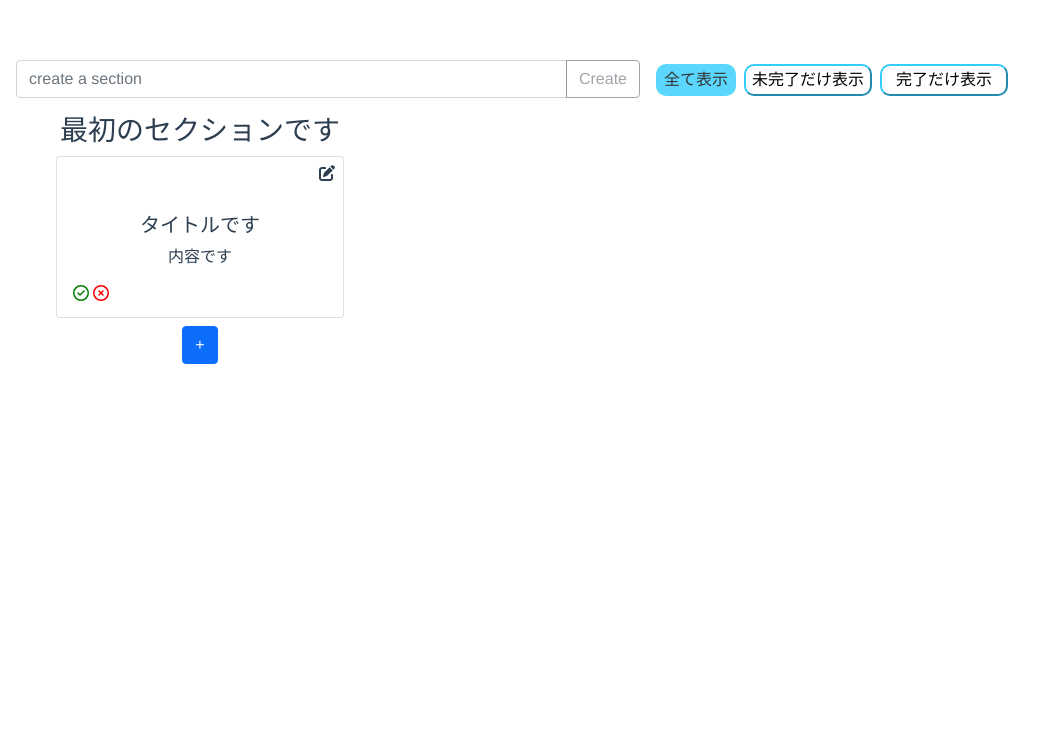
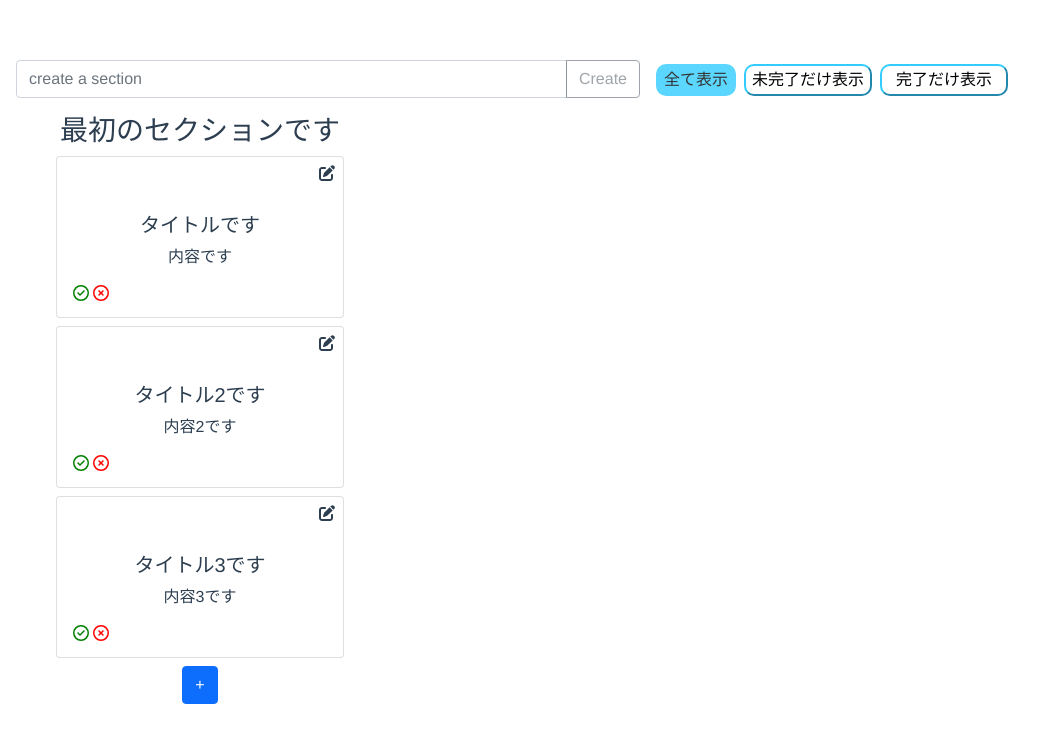
Before and after one commit to ryu0121/task_management_app_by_vue, a Vue app: page / in a window 1280 px wide. Shown: the top 742 px of the page, without its empty margins (0-1055 px from the left). Built offline with nearby package versions, Linux system fonts and the light colour scheme.

Commit message:
wip: filter機能完成

```diff
--- a/domain/Task.js
+++ b/domain/Task.js
@@ -1,6 +1,21 @@
 export class Sections {
   constructor(items) {
     this.items = items
+  }
+
+  copy() {
+    const copied = new Sections([])
+    for (const section of this.items) {
+      const copySection = new Section(section.name, section.id)
+
+      for (const task of section.tasks) {
+        const copyTask = task
+        copySection.push(copyTask)
+      }
+      copied.push(copySection)
+    }
+
+    return copied
   }
 
   push(section) {
@@ -16,6 +31,22 @@ export class Sections {
     });
 
     return result
+  }
+
+  getSectionIndex(sectionId) {
+    let index;
+    this.items.forEach((section, i) => {
+      if (section.id === sectionId) {
+        index = i
+      }
+    });
+
+    return index
+  }
+
+  deleteSection(sectionId) {
+    const index = this.getSectionIndex(sectionId)
+    this.items.splice(index, 1)
   }
 
   insertTaskToSection(task, sectionId) {
@@ -61,8 +92,8 @@ export class Sections {
 }
 
 export class Section {
-  constructor(name = '') {
-    this.id = getUniqueStr()
+  constructor(name = '', id = '') {
+    this.id = id === '' ? getUniqueStr() : id
     this.tasks = []
     this.name = name
   }
@@ -110,6 +141,14 @@ export class Task {
     this.sectionId = sectionId
   }
 
+  copy() {
+    const newTask = new Task({ title: this.title, content: this.content, sectionId: this.sectionId })
+    newTask.id = this.id
+    newTask.status = this.status
+
+    return newTask
+  }
+
   activate(payload) {
     this.toActivate()
     this.title = payload.title
--- a/src/App.vue
+++ b/src/App.vue
@@ -1,3 +1,159 @@
+<script setup>
+import { computed, ref } from 'vue'
+
+import TaskSections from './components/TaskSections.vue'
+import CreateSection from './components/CreateSection.vue'
+import { Sections, Section, Task } from '../domain/Task'
+
+const defaultSection = new Section('最初のセクションです')
+const defaultTask = new Task({
+  sectionId: defaultSection.id
+})
+const defaultTask2 = new Task({
+  sectionId: defaultSection.id
+})
+const defaultTask3 = new Task({
+  sectionId: defaultSection.id
+})
+defaultTask.activate({ title: 'タイトルです', content: '内容です' })
+defaultTask2.activate({ title: 'タイトル2です', content: '内容2です' })
+defaultTask3.activate({ title: 'タイトル3です', content: '内容3です' })
+defaultSection.push(defaultTask)
+defaultSection.push(defaultTask2)
+defaultSection.push(defaultTask3)
+
+// state
+const sections = ref(new Sections([defaultSection]))
+const sectionName = ref('')
+const displayOptions = ref({
+  displayAll: true,
+  displayOnlyActive: false,
+  displayOnlyDone: false
+})
+
+// reactive computation
+const isDisabled = computed(() => sectionName.value === '')
+const displayedSections = computed(() => {
+  if (displayOptions.value['displayAll']) {
+    return sections.value
+  }
+
+  const filtered = sections.value.copy()
+  if (displayOptions.value['displayOnlyActive']) {
+    for (const section of filtered.items) {
+      for (const task of section.tasks) {
+        if (task.isDone() || task.isDraft() || task.isEditing()) {
+          filtered.deleteTaskFromSection(task.id, section.id)
+        }
+      }
+      if (section.tasks.length === 0) {
+        filtered.deleteSection(section.id)
+      }
+    }
+
+    return filtered
+  }
+
+  if (displayOptions.value['displayOnlyDone']) {
+    // 削除予定のsection
+    const deleteSectionMemo = []
+    for (const section of filtered.items) {
+      // 削除予定のtask
+      const deleteTaskMemo = []
+      for (const task of section.tasks) {
+        if (task.isActive() || task.isEditing() || task.isDraft()) {
+          deleteTaskMemo.push({ taskId: task.id, sectionId: section.id })
+        }
+      }
+      if (deleteTaskMemo.length === section.tasks.length) {
+        deleteSectionMemo.push(section.id)
+      }
+
+      for (const cache of deleteTaskMemo) {
+        filtered.deleteTaskFromSection(cache.taskId, cache.sectionId)
+      }
+    }
+
+    for (const cache of deleteSectionMemo) {
+      filtered.deleteSection(cache.sectionId)
+    }
+
+    return filtered
+  }
+
+  return sections.value
+})
+const includeDraft = computed(() => {
+  for (const section of sections.value.items) {
+    for (const task of section.tasks) {
+      if (task.isDraft()) return true
+    }
+  }
+
+  return false
+})
+
+// methods
+const createSection = () => {
+  if (sectionName.value === '') return
+  sections.value.push(new Section(sectionName.value))
+  sectionName.value = ''
+}
+const createTaskDraft = (sectionId) => {
+  const section = sections.value.findById(sectionId)
+  const task = new Task({ sectionId: section.id })
+  sections.value.insertTaskToSection(task, section.id)
+}
+const deleteTaskDraft = (taskId, sectionId) => {
+  const section = sections.value.findById(sectionId)
+  sections.value.deleteTaskFromSection(taskId, section.id)
+}
+const deleteTask = (taskId, sectionId) => {
+  const section = sections.value.findById(sectionId)
+  sections.value.deleteTaskFromSection(taskId, section.id)
+}
+const doneTask = (taskId, sectionId) => {
+  const section = sections.value.findById(sectionId)
+  sections.value.doneTaskOfSection(taskId, section.id)
+}
+const completeCreateTask = (payload, sectionId) => {
+  sections.value.completeCreateTask(
+    payload.taskId,
+    sectionId,
+    {
+      title: payload.newTaskTitle,
+      content: payload.newTaskContent
+    }
+  )
+}
+const returnTaskToActive = (taskId, sectionId) => {
+  const section = sections.value.findById(sectionId)
+  sections.value.activateTaskOfSection(taskId, section.id)
+}
+const toTaskEditing = (taskId, sectionId) => {
+  const section = sections.value.findById(sectionId)
+  sections.value.taskToEditingOfSection(taskId, section.id)
+}
+const activateTask = (taskId, sectionId) => {
+  const section = sections.value.findById(sectionId)
+  sections.value.activateTaskOfSection(taskId, section.id)
+}
+const onClickDisplayButton = (option) => {
+  // クリックしたボタンがアクティブだったら何もしない
+  if (displayOptions.value[option]) return;
+
+  // 他の表示に切り替える場合は、選んだオプションと元々アクティブだったオプションの表示を入れ替える
+  Object.keys(displayOptions.value).forEach((opt) => {
+    if (displayOptions.value[opt]) {
+      displayOptions.value[opt] = !displayOptions.value[opt]
+    }
+    if (opt === option) {
+      displayOptions.value[opt] = !displayOptions.value[opt]
+    }
+  })
+}
+</script>
+
 <template>
   <div class="mx-3">
     <div class="d-flex justify-content-start">
@@ -8,130 +164,22 @@
           @click="onClickDisplayButton('displayAll')" >全て表示</button>
         <button class="me-2 display-button" style="width: 8em; height: 2em;"
           :class="{ 'button-not-active': !displayOptions.displayOnlyActive, 'button-active': displayOptions.displayOnlyActive }"
+          :disabled="includeDraft"
           @click="onClickDisplayButton('displayOnlyActive')" >未完了だけ表示</button>
         <button class="me-2 display-button" style="width: 8em; height: 2em;"
           :class="{ 'button-not-active': !displayOptions.displayOnlyDone, 'button-active': displayOptions.displayOnlyDone }"
+          :disabled="includeDraft"
           @click="onClickDisplayButton('displayOnlyDone')" >完了だけ表示</button>
       </div>
     </div>
-    <TaskSections :sections="displayedSections" @onChangeNewTaskTitle="onChangeNewTaskTitle" @createTaskDraft="createTaskDraft"
+    <TaskSections
+      :sections="displayedSections" :displayOptions="displayOptions"
+      @createTaskDraft="createTaskDraft"
       @completeCreateTask="completeCreateTask" @deleteTask="deleteTask" @doneTask="doneTask"
       @deleteTaskDraft="deleteTaskDraft" @returnTaskToActive="returnTaskToActive" @toTaskEditing="toTaskEditing"
       @activateTask="activateTask" />
   </div>
 </template>
-
-<script setup>
-
-</script>
-
-<script>
-import TaskSections from './components/TaskSections.vue'
-import CreateSection from './components/CreateSection.vue'
-import { Sections, Section, Task } from '../domain/Task'
-
-const defaultSection = new Section('最初のセクションです')
-const defaultTask = new Task({
-  sectionId: defaultSection.id
-})
-defaultTask.activate({ title: 'タイトルです', content: '内容です' })
-
-defaultSection.push(defaultTask)
-const sections = new Sections([defaultSection])
-
-export default {
-  name: 'App',
-  components: {
-    CreateSection,
-    TaskSections,
-  },
-  data() {
-    return {
-      sections: sections,
-      sectionName: '',
-      taskTitle: '',
-      displayOptions: { displayAll: true, displayOnlyActive: false, displayOnlyDone: false }
-    }
-  },
-  computed: {
-    isDisabled() {
-      return this.sectionName === ''
-    },
-    displayedSections() {
-      if (this.displayOptions['displayAll']) {
-        return this.sections
-      }
-      if (this.displayOptions['displayOnlyActive']) {
-        return this.sections.includeOnlyActiveTasks()
-      }
-      if (this.displayOptions['displayOnlyDone']) {
-        return this.sections.includeOnlyDoneTasks()
-      }
-      return this.sections
-    },
-  },
-  methods: {
-    createSection() {
-      if (this.sectionName === '') return
-      this.sections.push(new Section(this.sectionName))
-      this.sectionName = ''
-    },
-    createTaskDraft(sectionId) {
-      const section = sections.findById(sectionId)
-      const task = new Task({ sectionId: section.id })
-      this.sections.insertTaskToSection(task, section.id)
-    },
-    deleteTaskDraft(taskId, sectionId) {
-      const section = sections.findById(sectionId)
-      this.sections.deleteTaskFromSection(taskId, section.id)
-    },
-    deleteTask(taskId, sectionId) {
-      const section = sections.findById(sectionId)
-      this.sections.deleteTaskFromSection(taskId, section.id)
-    },
-    doneTask(taskId, sectionId) {
-      const section = sections.findById(sectionId)
-      this.sections.doneTaskOfSection(taskId, section.id)
-    },
-    completeCreateTask(payload, sectionId) {
-      this.sections.completeCreateTask(
-        payload.taskId,
-        sectionId,
-        {
-          title: payload.newTaskTitle,
-          content: payload.newTaskContent
-        }
-      )
-    },
-    returnTaskToActive(taskId, sectionId) {
-      const section = sections.findById(sectionId)
-      this.sections.activateTaskOfSection(taskId, section.id)
-    },
-    toTaskEditing(taskId, sectionId) {
-      const section = sections.findById(sectionId)
-      this.sections.taskToEditingOfSection(taskId, section.id)
-    },
-    activateTask(taskId, sectionId) {
-      const section = sections.findById(sectionId)
-      this.sections.activateTaskOfSection(taskId, section.id)
-    },
-    onClickDisplayButton(option) {
-      // クリックしたボタンがアクティブだったら何もしない
-      if (this.displayOptions[option]) return;
-
-      // 他の表示に切り替える場合は、選んだオプションと元々アクティブだったオプションの表示を入れ替える
-      Object.keys(this.displayOptions).forEach((opt) => {
-        if (this.displayOptions[opt]) {
-          this.displayOptions[opt] = !this.displayOptions[opt]
-        }
-        if (opt === option) {
-          this.displayOptions[opt] = !this.displayOptions[opt]
-        }
-      })
-    },
-  },
-}
-</script>
 
 <style>
 #app {
--- a/src/components/TaskSection.vue
+++ b/src/components/TaskSection.vue
@@ -5,6 +5,7 @@ import { Section } from '../../domain/Task'
 
 defineProps({
   section: Section,
+  displayOptions: Object,
   modelValue: String,
 })
 
@@ -15,7 +16,7 @@ const emit = defineEmits([
   'deleteTask',
   'doneTask',
   'returnTaskToActive',
-  'toEditing',
+  'toTaskEditing',
   'activateTask'
 ])
 
@@ -134,7 +135,7 @@ const isDisableCreateButton = (taskId) => {
       </div>
     </div>
   </div>
-  <div>
+  <div v-if="displayOptions.displayAll">
     <button @click="$emit('createTaskDraft')" class="btn btn-primary">+</button>
   </div>
 </template>
--- a/src/components/TaskSections.vue
+++ b/src/components/TaskSections.vue
@@ -1,22 +1,13 @@
 <script setup>
-import { defineEmits, defineProps, ref } from 'vue'
+import { defineProps } from 'vue'
 
 import { Sections } from '../../domain/Task'
 import TaskSection from './TaskSection.vue'
 
 defineProps({
-  sections: Sections
+  sections: Sections,
+  displayOptions: Object
 })
-const emit = defineEmits(['onChangeNewTaskTitle'])
-
-const newTaskTitle = ref('')
-const onChangeNewTaskTitle = (payload) => {
-  newTaskTitle.value = payload
-  childEmit()
-}
-const childEmit = () => {
-  emit('onChangeNewTaskTitle', newTaskTitle)
-}
 </script>
 
 <template>
@@ -24,7 +15,7 @@ const childEmit = () => {
     <div v-for="section in sections.items" :key="section.id" class="mx-3">
       <TaskSection
         :section="section"
-        @onChangeNewTaskTitle="onChangeNewTaskTitle"
+        :displayOptions="displayOptions"
         @createTaskDraft="$emit('createTaskDraft', section.id)"
         @completeCreateTask="$emit('completeCreateTask', $event, section.id)"
         @deleteTask="$emit('deleteTask', $event, section.id)"
```
Also changed, not shown: 1 other file (tests, documents, lock files or other folders).
